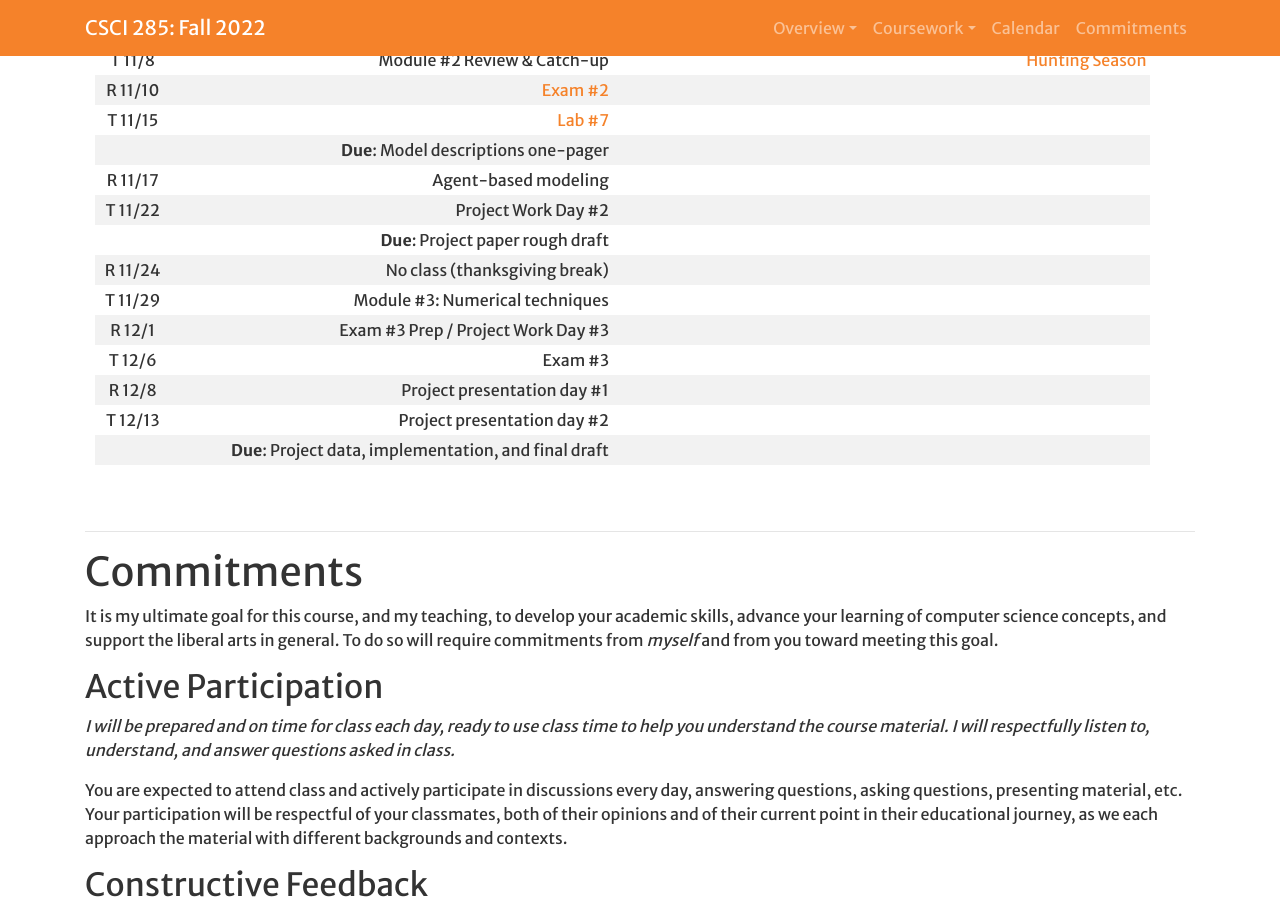
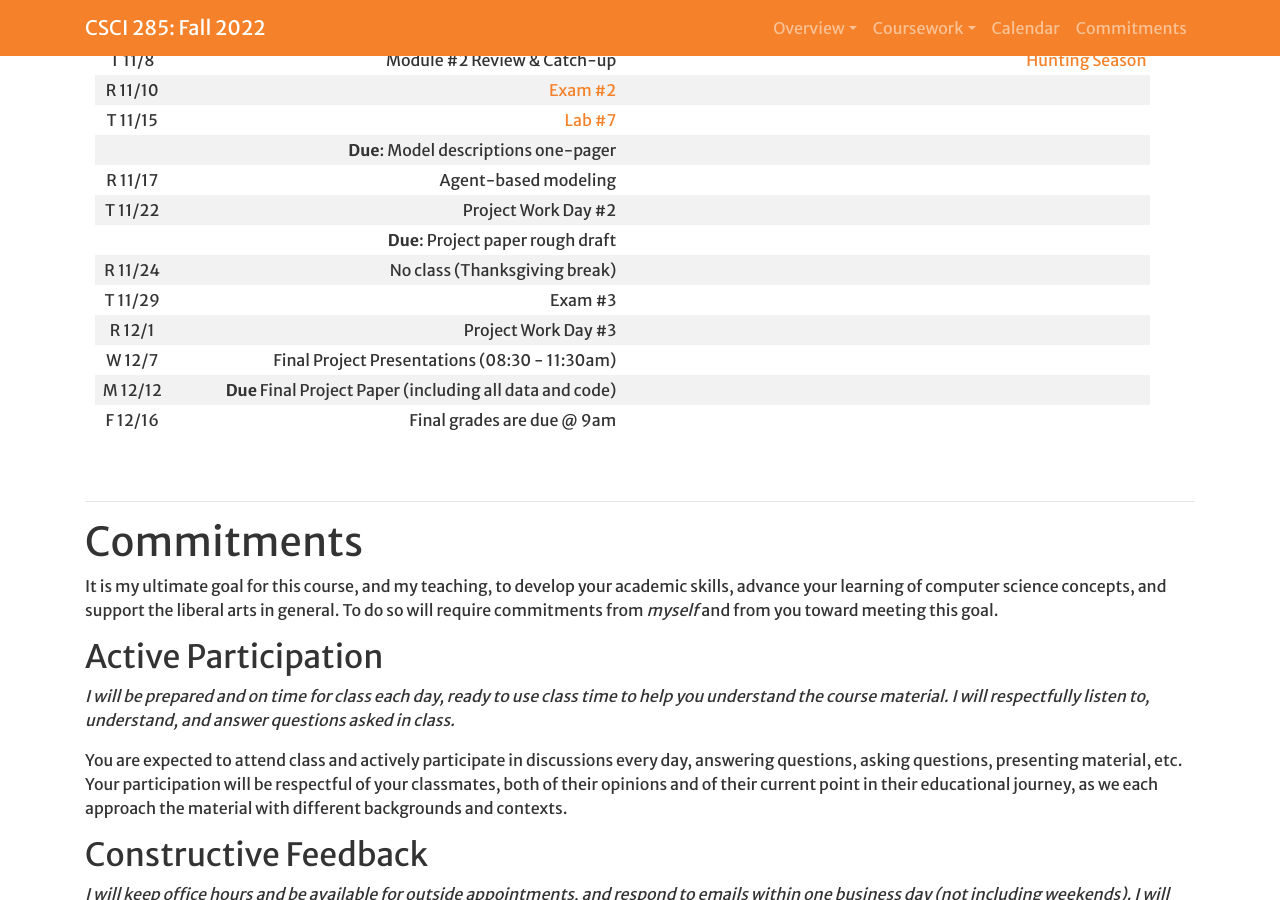
Before and after one commit to Hendrix-CS/csci285, a Jekyll site: the page built from index.md, in a window 1280 px wide and 900 px high, scrolled down 4844 px. Built offline with Jekyll 4.4.1, drawn with Linux system fonts in a browser that asks for light colours; a script that is not in the unit is left out; our own code applies the rules of GitHub Pages for plain Markdown files.

Commit message:
final calendar

```diff
--- a/index.md
+++ b/index.md
@@ -175,12 +175,11 @@ Here is a link to the deck I'm presenting in class each week: [slides.pdf](asset
 | R 11/17 | Agent-based modeling | |
 | T 11/22 | Project Work Day #2 |  |
 |         | **Due**: Project paper rough draft | |
-| R 11/24 | No class (thanksgiving break) | |
-| T 11/29 | Module #3: Numerical techniques | |
-| R 12/1  | Exam #3 Prep / Project Work Day #3 | |
-| T 12/6  | Exam #3 | |
-| R 12/8  | Project presentation day #1 | |
-| T 12/13 | Project presentation day #2 | |
-|         | **Due**: Project data, implementation, and final draft | |
+| R 11/24 | No class (Thanksgiving break) | |
+| T 11/29 | Exam #3 | |
+| R 12/1  | Project Work Day #3 | |
+| W 12/7  | Final Project Presentations (08:30 - 11:30am) | |
+| M 12/12 | **Due** Final Project Paper (including all data and code) | |
+| F 12/16 | Final grades are due @ 9am | |
 
 <br>
```
